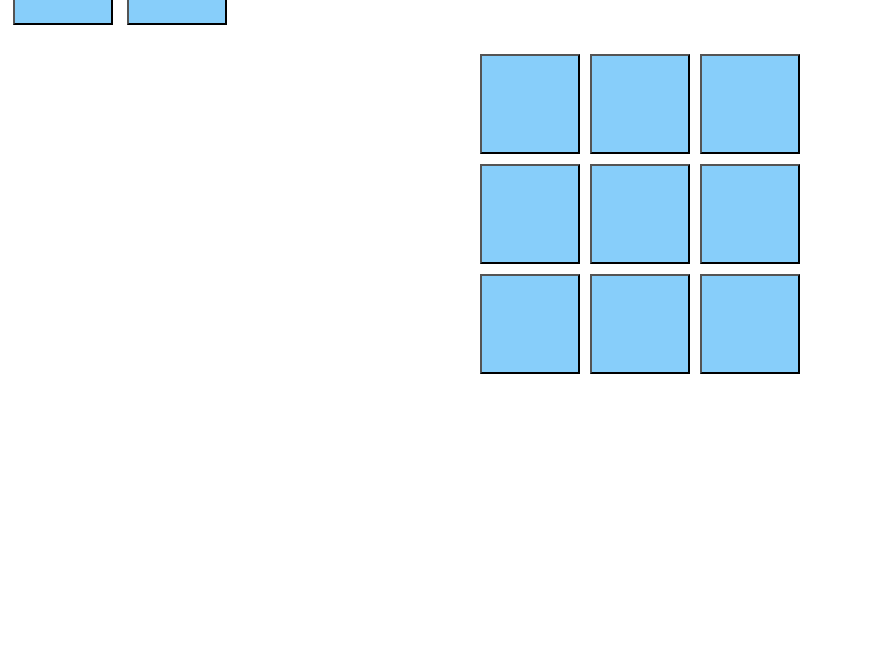
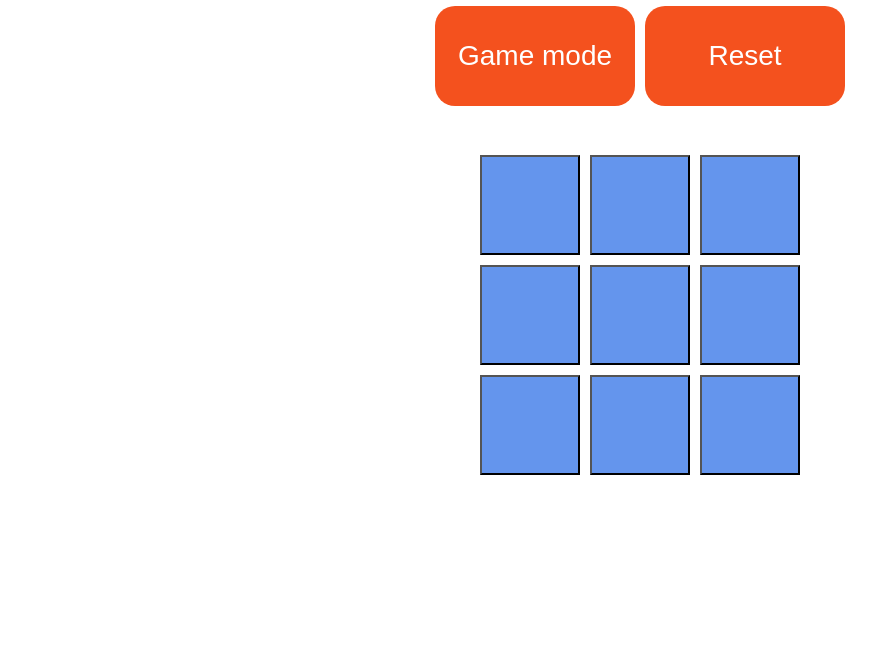
Before and after one commit to Shekhar002/ES6-GAME, a plain HTML site: page index.html in a window 1280 px wide. Shown: the part 148-800 px from the top of the page, without its empty margins (0-895 px from the left). Drawn offline with Linux system fonts and the light colour scheme.

Commit message:
Added Gamemode and Reset buttons(Hover animations)
Added modifications of two new buttons Game mode and Reset with :hover animations that make them more appealing.

```diff
--- a/css/design.css
+++ b/css/design.css
@@ -1,7 +1,7 @@
 button{
     width: 100px;
     height: 100px;
-    background-color: lightskyblue;
+    background-color: cornflowerblue;
     display: inline-block;
     margin: 5px;
     font-size: 20px;
@@ -13,5 +13,97 @@ button{
 }
 h2{
     text-align: center;
-    font-family: 'Abril Fatface', cursive;
+    font-family: 'Bungee Shade', cursive;
+    font-size: 50px;
 }
+.res{
+    display: flex;
+    align-items: center;
+    justify-content: center;
+    margin-bottom: 20px;
+}
+#results{
+    display: flex;
+    align-items: center;
+    justify-content: center;
+}
+#reset {
+    display: inline-block;
+    border-radius: 4px;
+    background-color: #f4511e;
+    border: none;
+    color: #FFFFFF;
+    text-align: center;
+    font-size: 28px;
+    padding: 20px;
+    width: 200px;
+    transition: all 0.5s;
+    cursor: pointer;
+    margin: 5px;
+    border-radius: 20px;
+  }
+
+  #reset span {
+    cursor: pointer;
+    display: inline-block;
+    position: relative;
+    transition: 0.5s;
+  }
+
+#reset span:after {
+    content: '\00bb';
+    position: absolute;
+    opacity: 0;
+    top: 0;
+    right: -20px;
+    transition: 0.5s;
+  }
+
+  #reset:hover span {
+    padding-right: 25px;
+  }
+
+  #reset:hover span:after {
+    opacity: 1;
+    right: 0;
+  }
+  #game {
+    display: inline-block;
+    border-radius: 4px;
+    background-color: #f4511e;
+    border: none;
+    color: #FFFFFF;
+    text-align: center;
+    font-size: 28px;
+    padding: 20px;
+    width: 200px;
+    transition: all 0.5s;
+    cursor: pointer;
+    margin: 5px;
+    border-radius: 20px;
+  }
+
+  #game span {
+    cursor: pointer;
+    display: inline-block;
+    position: relative;
+    transition: 0.5s;
+  }
+
+  #game span:after {
+    content: '\00bb';
+    position: absolute;
+    opacity: 0;
+    top: 0;
+    right: -20px;
+    transition: 0.5s;
+  }
+
+  #game:hover span {
+    padding-right: 25px;
+  }
+
+  #game:hover span:after {
+    opacity: 1;
+    right: 0;
+  }
```
